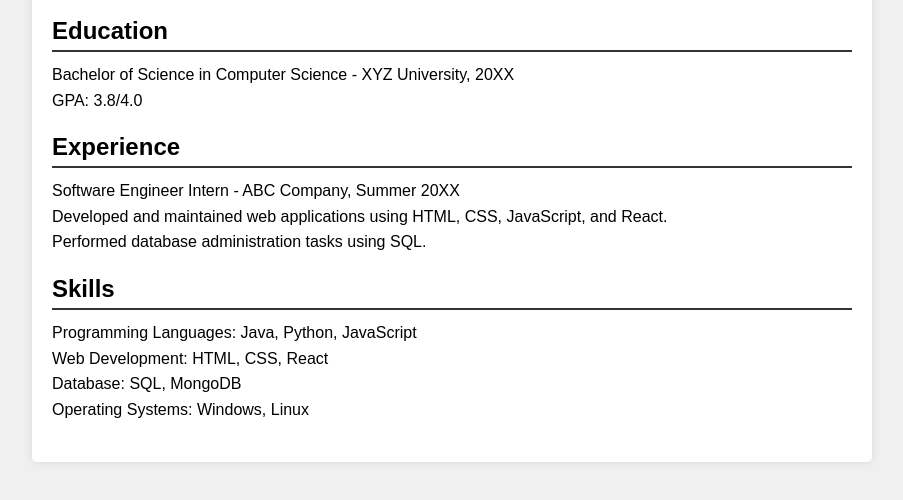
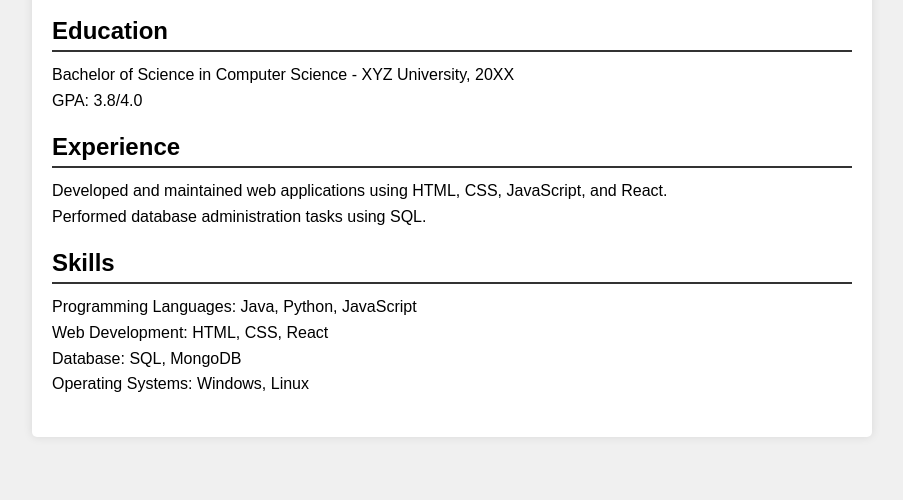
Before and after one commit to YOGESH-RAM/yogesh-ram.github.io, a plain HTML site: page index.html in a window 1280 px wide. Shown: the part 158-658 px from the top of the page, without its empty margins (188-1091 px from the left). Drawn offline with Linux system fonts and the light colour scheme.

Commit message:
Update index.html

```diff
--- a/index.html
+++ b/index.html
@@ -67,7 +67,6 @@
     </div>
     <div class="section">
         <h2>Experience</h2>
-        <p>Software Engineer Intern - ABC Company, Summer 20XX</p>
         <p>Developed and maintained web applications using HTML, CSS, JavaScript, and React.</p>
         <p>Performed database administration tasks using SQL.</p>
     </div>
```
